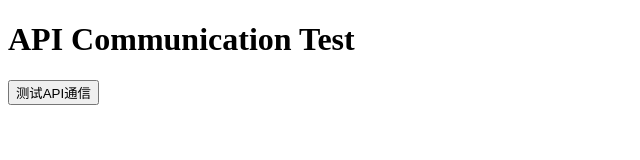
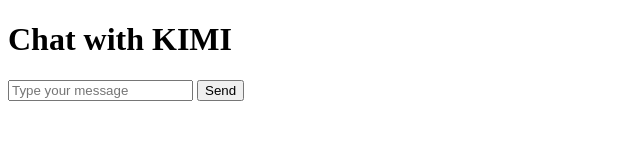
Before and after one commit to Li-yu-qi/yufeng, a plain HTML site: page Learner.html in a window 1280 px wide. Shown: the whole page, without its empty margins (0-640 px from the left). Drawn offline with Linux system fonts and the light colour scheme.

Commit message:
Update Learner.html

```diff
--- a/Learner.html
+++ b/Learner.html
@@ -1,30 +1,38 @@
 <!DOCTYPE html>
-<html>
+<html lang="en">
 <head>
-    <title>APITest</title>
+    <meta charset="UTF-8">
+    <title>Chat with KIMI</title>
+</head>
+<body>
+    <h1>Chat with KIMI</h1>
+    <div id="chat"></div>
+    <input type="text" id="message" placeholder="Type your message">
+    <button onclick="sendMessage()">Send</button>
+
     <script>
-        function testAPICommunication() {
-            var url = "https://api.moonshot.cn/v1";  // 替换为你的API端点
+        function sendMessage() {
+            var message = document.getElementById('message').value;
+            document.getElementById('message').value = '';
+
             var xhr = new XMLHttpRequest();
+            var apiEndpoint = "https://api.moonshot.cn/v1/chat/completions";  // 替换为你的KIMI API端点
+            var apiKey = "sk-ml6Lcf8z3CPfj5ayFfC905tp9kdUfHo32tNCBCpZD4x3dMHm";  // 替换为你的KIMI API密钥
 
-            xhr.onreadystatechange = function() {
-                if (xhr.readyState == 4) {
-                    if(xhr.status == 200) {
-                        document.getElementById("result").innerText = "API通信成功";
-                    } else {
-                        document.getElementById("result").innerText = "API通信失败";
-                    }
+            xhr.open('POST', apiEndpoint);
+            xhr.setRequestHeader('Content-Type', 'application/json');
+            xhr.setRequestHeader('Authorization', 'Bearer ' + apiKey);
+            xhr.onload = function() {
+                if (xhr.status === 200) {
+                    var response = JSON.parse(xhr.responseText);
+                    var kimiResponse = response.message;
+                    document.getElementById('chat').innerHTML += '<p>You: ' + message + '</p><p>KIMI: ' + kimiResponse + '</p>';
+                } else {
+                    console.error('Error sending message to KIMI API');
                 }
             };
-
-            xhr.open("GET", url, true);
-            xhr.send();
+            xhr.send(JSON.stringify({ 'input': message }));
         }
     </script>
-</head>
-<body>
-    <h1>API Communication Test</h1>
-    <button onclick="testAPICommunication()">测试API通信</button>
-    <p id="result"></p>
 </body>
 </html>
```
